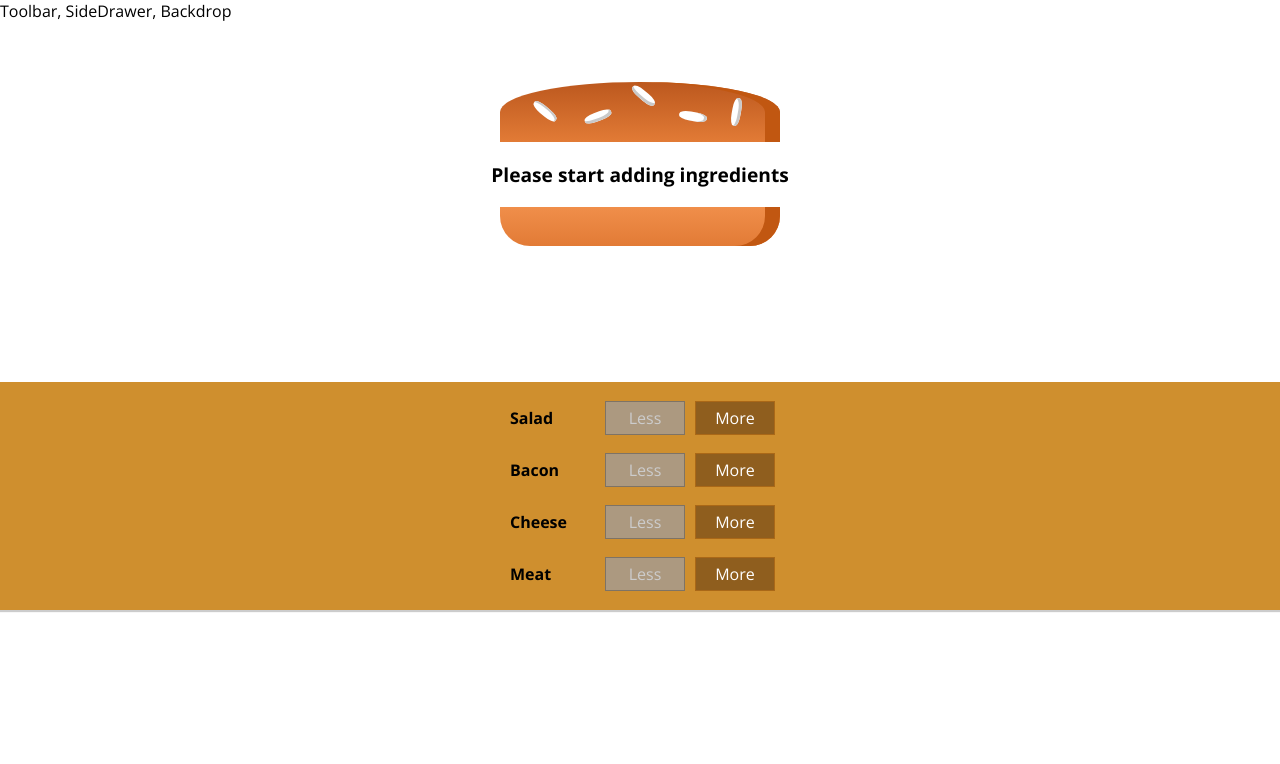
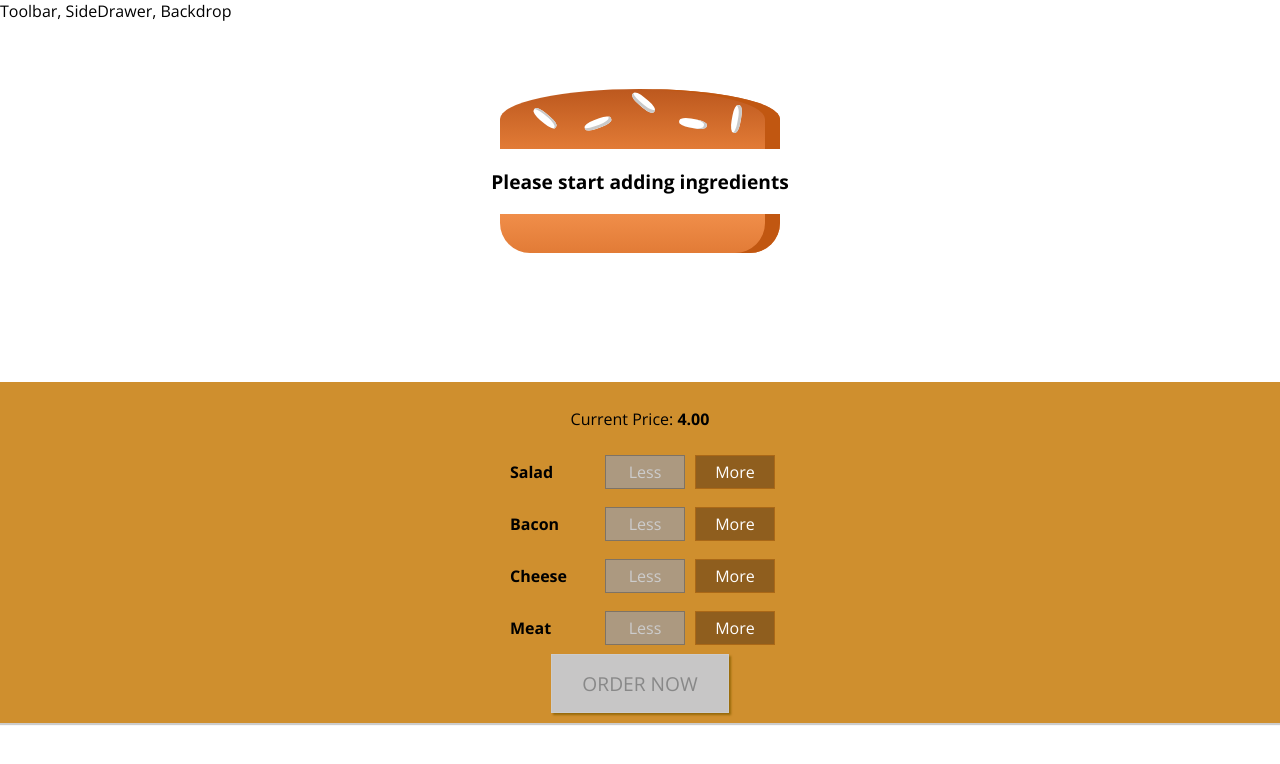
Before and after one commit to krunoslavsterle/BurgerBuilder, a React app: page / in a window 1280 px wide. Shown: the top 764 px of the page. Built offline with nearby package versions, Linux system fonts and the light colour scheme.

Commit message:
- implementing modal and backdrop

```diff
--- a/src/components/Burger/BuildControls/BuildControls.css
+++ b/src/components/Burger/BuildControls/BuildControls.css
@@ -8,3 +8,45 @@
   margin: auto;
   padding: 10px 0;
 }
+
+.OrderButton {
+  background-color: #dad735;
+  outline: none;
+  cursor: pointer;
+  border: 1px solid #966909;
+  color: #966909;
+  font-family: inherit;
+  font-size: 1.2em;
+  padding: 15px 30px;
+  box-shadow: 2px 2px 2px #966909;
+}
+
+.OrderButton:hover,
+.OrderButton:active {
+  background-color: #a0db41;
+  border: 1px solid #966909;
+  color: #966909;
+}
+
+.OrderButton:disabled {
+  background-color: #c7c6c6;
+  cursor: not-allowed;
+  border: 1px solid #ccc;
+  color: #888888;
+}
+
+.OrderButton:not(:disabled) {
+  animation: enable 0.3s linear;
+}
+
+@keyframes enable {
+  0% {
+    transform: scale(1);
+  }
+  60% {
+    transform: scale(1.1);
+  }
+  100% {
+    transform: scale(1);
+  }
+}
--- a/src/components/Burger/BuildControls/BuildControls.js
+++ b/src/components/Burger/BuildControls/BuildControls.js
@@ -12,6 +12,9 @@
 
 const buildControls = props => (
   <div className={classes.BuildControls}>
+    <p>
+      Current Price: <strong>{props.price.toFixed(2)}</strong>
+    </p>
     {controls.map(ctrl => (
       <BuildControl
         key={ctrl.label}
@@ -21,6 +24,13 @@
         disabled={props.disabled[ctrl.type]}
       />
     ))}
+    <button
+      className={classes.OrderButton}
+      disabled={!props.purchaseable}
+      onClick={props.ordered}
+    >
+      ORDER NOW
+    </button>
   </div>
 );
 
--- a/src/components/Burger/Burger.css
+++ b/src/components/Burger/Burger.css
@@ -5,6 +5,7 @@
   text-align: center;
   font-weight: bold;
   font-size: 1.2rem;
+  overflow: scroll;
 }
 
 @media (min-width: 1000px) and (min-height: 700px) {
--- /dev/null
+++ b/src/components/Burger/OrderSummary/OrderSummary.js
@@ -0,0 +1,25 @@
+import React from "react";
+
+import Auxiliary from "../../../hoc/Auxiliary";
+
+const orderSummary = props => {
+  const ingredientSummary = Object.keys(props.ingredients).map(igKey => {
+    return (
+      <li key={igKey}>
+        <span style={{ textTransform: "capitalize" }}>{igKey}</span>:{" "}
+        {props.ingredients[igKey]}
+      </li>
+    );
+  });
+
+  return (
+    <Auxiliary>
+      <h3>Your Order</h3>
+      <p>A delicious burger with the following ingredient:</p>
+      <ul>{ingredientSummary}</ul>
+      <p>Continue to Checkout?</p>
+    </Auxiliary>
+  );
+};
+
+export default orderSummary;
--- /dev/null
+++ b/src/components/UI/Backdrop/Backdrop.css
@@ -0,0 +1,9 @@
+.Backdrop {
+  width: 100%;
+  height: 100%;
+  position: fixed;
+  z-index: 100;
+  left: 0;
+  top: 0;
+  background-color: rgba(0, 0, 0, 0.5);
+}
--- /dev/null
+++ b/src/components/UI/Backdrop/Backdrop.js
@@ -0,0 +1,10 @@
+import React from "react";
+
+import classes from "./Backdrop.css";
+
+const backdrop = props =>
+  props.show ? (
+    <div className={classes.Backdrop} onClick={props.clicked} />
+  ) : null;
+
+export default backdrop;
--- /dev/null
+++ b/src/components/UI/Modal/Modal.css
@@ -0,0 +1,20 @@
+.Modal {
+  position: fixed;
+  z-index: 500;
+  background-color: white;
+  width: 70%;
+  border: 1px solid #ccc;
+  box-shadow: 1px 1px 1px black;
+  padding: 16px;
+  left: 15%;
+  top: 30%;
+  box-sizing: border-box;
+  transition: all 0.3s ease-out;
+}
+
+@media (min-width: 600px) {
+  .Modal {
+    width: 500px;
+    left: calc(50% - 250px);
+  }
+}
--- /dev/null
+++ b/src/components/UI/Modal/Modal.js
@@ -0,0 +1,22 @@
+import React from "react";
+
+import classes from "./Modal.css";
+import Auxiliary from "../../../hoc/Auxiliary";
+import Backdrop from "../Backdrop/Backdrop";
+
+const modal = props => (
+  <Auxiliary>
+    <Backdrop show={props.show} clicked={props.modalClosed} />
+    <div
+      className={classes.Modal}
+      style={{
+        transform: props.show ? "translateY(0)" : "translateY(-100vh)",
+        opacity: props.show ? "1" : "0"
+      }}
+    >
+      {props.children}
+    </div>
+  </Auxiliary>
+);
+
+export default modal;
--- a/src/containers/BurgerBuilder/BurgerBuilder.js
+++ b/src/containers/BurgerBuilder/BurgerBuilder.js
@@ -3,6 +3,8 @@
 import Auxiliary from "../../hoc/Auxiliary";
 import Burger from "../../components/Burger/Burger";
 import BuildControls from "../../components/Burger/BuildControls/BuildControls";
+import Modal from "../../components/UI/Modal/Modal";
+import OrderSummary from "../../components/Burger/OrderSummary/OrderSummary";
 
 const INGREDIENT_PRICES = {
   salad: 0.5,
@@ -19,7 +21,21 @@
       cheese: 0,
       meat: 0
     },
-    totalPrice: 4
+    totalPrice: 4,
+    purchaseable: false,
+    purchasing: false
+  };
+
+  updatePurchaseState = updatedIngredients => {
+    const sum = Object.keys(updatedIngredients)
+      .map(igKey => {
+        return updatedIngredients[igKey];
+      })
+      .reduce((sum, el) => {
+        return sum + el;
+      }, 0);
+
+    this.setState({ purchaseable: sum > 0 });
   };
 
   addIngredientHandler = type => {
@@ -33,6 +49,7 @@
     const oldPrice = this.state.totalPrice;
     const newPrice = oldPrice + priceAddition;
     this.setState({ totalPrice: newPrice, ingredients: updatedIngredients });
+    this.updatePurchaseState(updatedIngredients);
   };
 
   removeIngredientHandler = type => {
@@ -49,6 +66,15 @@
     const oldPrice = this.state.totalPrice;
     const newPrice = oldPrice + priceDeduction;
     this.setState({ totalPrice: newPrice, ingredients: updatedIngredients });
+    this.updatePurchaseState(updatedIngredients);
+  };
+
+  purchaseHandler = () => {
+    this.setState({ purchasing: true });
+  };
+
+  purchaseCancelHandler = () => {
+    this.setState({ purchasing: false });
   };
 
   render() {
@@ -63,11 +89,20 @@
 
     return (
       <Auxiliary>
+        <Modal
+          show={this.state.purchasing}
+          modalClosed={this.purchaseCancelHandler}
+        >
+          <OrderSummary ingredients={this.state.ingredients} />
+        </Modal>
         <Burger ingredients={this.state.ingredients} />
         <BuildControls
           ingredientAdded={this.addIngredientHandler}
           ingredientRemoved={this.removeIngredientHandler}
           disabled={disabledInfo}
+          purchaseable={this.state.purchaseable}
+          price={this.state.totalPrice}
+          ordered={this.purchaseHandler}
         />
       </Auxiliary>
     );
```
